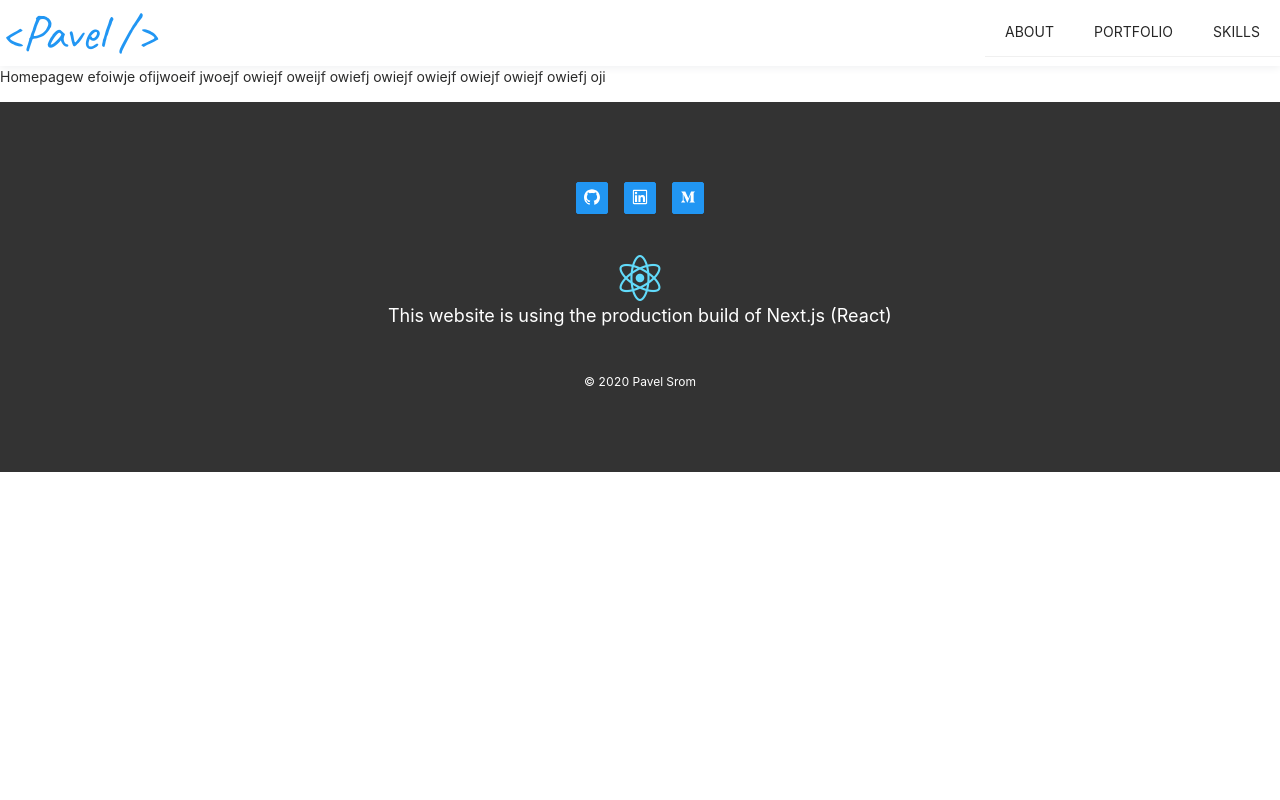
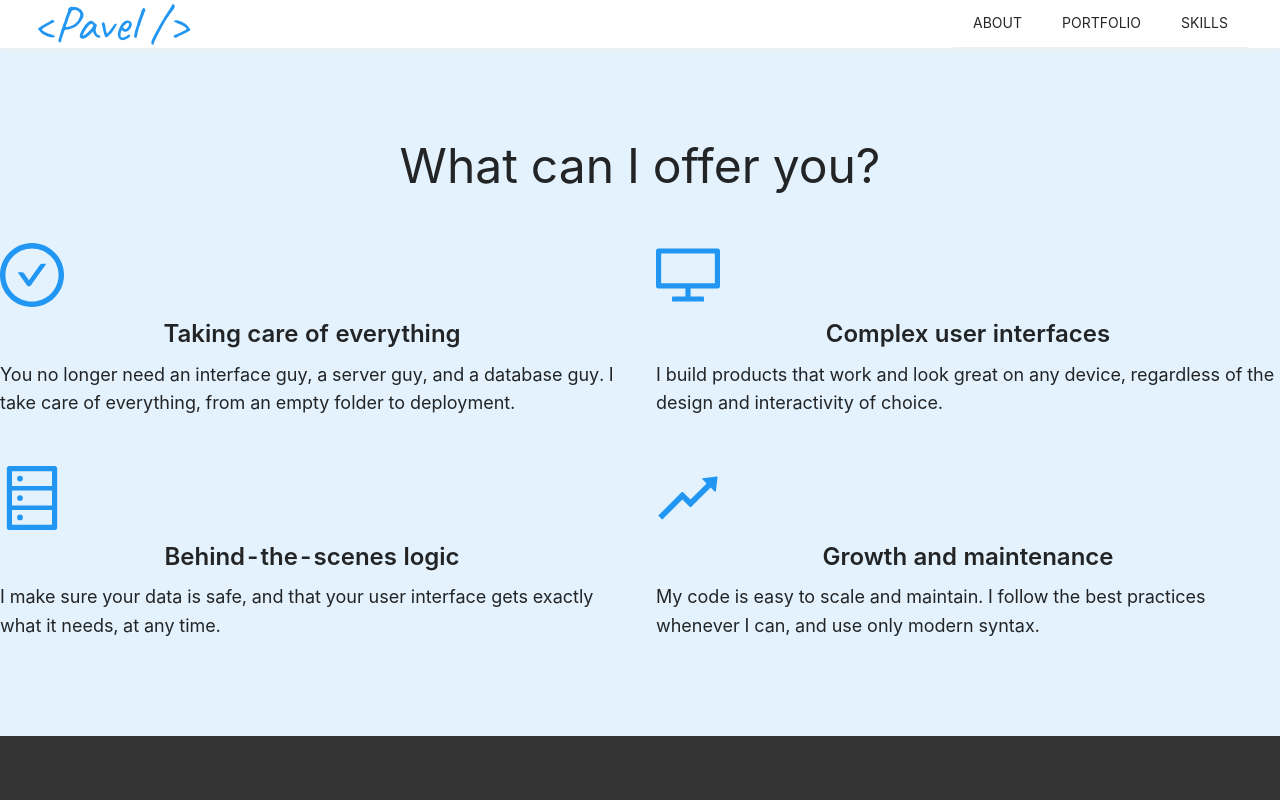
Before and after one commit to PavelSrom/next-typescript-portfolio, a Next.js app: page / in a window 1280 px wide. Shown: the top 800 px of the page. Built offline with nearby package versions, Linux system fonts and the light colour scheme.

Commit message:
feat: service teaser

```diff
--- a/components/header/index.tsx
+++ b/components/header/index.tsx
@@ -15,9 +15,12 @@ const useStyles = makeStyles<Theme>(theme => ({
     left: 0,
     zIndex: 90,
     width: '100%',
-    height: 66,
+    height: 48,
     display: 'flex',
     flexDirection: 'column',
+    [theme.breakpoints.up.md]: {
+      padding: `0 ${theme.spacing(4)}px`,
+    },
   },
   container: {
     height: '100%',
@@ -51,7 +54,7 @@ const Footer: React.FC = () => {
   return (
     <>
       <header className={classes.header}>
-        <ResponsiveContainer noPadding className={classes.container}>
+        <ResponsiveContainer noPadding maxWidth="xl" className={classes.container}>
           <Link href="/">
             <a href="/">
               <p className="logo">{'<Pavel />'}</p>
@@ -97,7 +100,7 @@ const Footer: React.FC = () => {
         `}</style>
       </header>
 
-      <div style={{ marginBottom: 66 }} />
+      <div style={{ marginBottom: 48 }} />
     </>
   )
 }
--- /dev/null
+++ b/components/service-teaser/index.tsx
@@ -0,0 +1,97 @@
+import React from 'react'
+import { Row, Col } from 'antd'
+import {
+  RiseOutlined,
+  DatabaseOutlined,
+  DesktopOutlined,
+  CheckCircleOutlined,
+} from '@ant-design/icons'
+import { makeStyles } from '@material-ui/styles'
+import { Theme } from '../../utils/theme'
+import ResponsiveContainer from '../../styleguide/responsive-container'
+import { Headline, Subheadline, BodyText } from '../../styleguide/typography'
+import useResponsiveDesign from '../../utils/hooks'
+
+const useStyles = makeStyles<Theme>(theme => ({
+  section: {
+    background: theme.color.lightblue,
+  },
+  gridItem: {
+    display: 'flex',
+    flexDirection: 'column',
+    marginBottom: theme.spacing(2),
+  },
+  icon: {
+    justifySelf: 'center',
+    fontSize: theme.spacing(8),
+    color: theme.color.primary,
+  },
+  subheadline: {
+    marginTop: theme.spacing(1),
+    marginBottom: theme.spacing(1),
+    textAlign: 'center',
+  },
+}))
+
+const items = [
+  {
+    headline: 'Taking care of everything',
+    description: `You no longer need an interface guy, a server guy, and a
+		database guy. I take care of everything, from an empty folder to
+		deployment.`,
+    icon: CheckCircleOutlined,
+  },
+  {
+    headline: 'Complex user interfaces',
+    description: `I build products that work and look great on any device,
+		regardless of the design and interactivity of choice.`,
+    icon: DesktopOutlined,
+  },
+  {
+    headline: 'Behind-the-scenes logic',
+    description: `I make sure your data is safe, and that your user interface gets
+		exactly what it needs, at any time.`,
+    icon: DatabaseOutlined,
+  },
+  {
+    headline: 'Growth and maintenance',
+    description: `My code is easy to scale and maintain. I follow the best
+		practices whenever I can, and use only modern syntax.`,
+    icon: RiseOutlined,
+  },
+]
+
+type Props = {
+  withButton?: boolean
+}
+
+const ServiceTeaser: React.FC<Props> = ({ withButton }) => {
+  const classes = useStyles()
+  const { spacing } = useResponsiveDesign()
+
+  return (
+    <section className={classes.section}>
+      <ResponsiveContainer>
+        <Headline style={{ textAlign: 'center', marginBottom: spacing }}>
+          What can I offer you?
+        </Headline>
+
+        <Row gutter={[32, 32]}>
+          {items.map(({ headline, description, icon: Icon }) => (
+            <Col key={headline} xs={24} md={12}>
+              <div className={classes.gridItem}>
+                <Icon className={classes.icon} />
+                <Subheadline strong className={classes.subheadline}>
+                  {headline}
+                </Subheadline>
+                <BodyText>{description}</BodyText>
+              </div>
+            </Col>
+          ))}
+        </Row>
+      </ResponsiveContainer>
+    </section>
+  )
+}
+
+export default ServiceTeaser
--- a/pages/index.tsx
+++ b/pages/index.tsx
@@ -1,12 +1,10 @@
 import React from 'react'
 import { NextPage } from 'next'
+import ServiceTeaser from '../components/service-teaser'
 
 const Homepage: NextPage = () => (
   <div>
-    <p>
-      Homepagew efoiwje ofijwoeif jwoejf owiejf oweijf owiefj owiejf owiejf owiejf owiejf
-      owiefj oji
-    </p>
+    <ServiceTeaser withButton />
   </div>
 )
 
--- a/styleguide/responsive-container/index.tsx
+++ b/styleguide/responsive-container/index.tsx
@@ -44,7 +44,7 @@ const useStyles = makeStyles<Theme, ThemeProps>(theme => ({
   },
 }))
 
-type Props = ThemeProps & React.HTMLAttributes<HTMLElement>
+type Props = ThemeProps & React.HTMLAttributes<HTMLDivElement>
 
 // work in progress
 const ResponsiveContainer: React.FC<Props> = ({
--- a/styleguide/typography/index.tsx
+++ b/styleguide/typography/index.tsx
@@ -1,4 +1,5 @@
 import React from 'react'
+import clsx from 'clsx'
 import { makeStyles } from '@material-ui/styles'
 import { Typography } from 'antd'
 import { TextProps } from 'antd/lib/typography/Text'
@@ -11,19 +12,39 @@ type ThemeProps = {
 }
 
 const useStyles = makeStyles<Theme, ThemeProps>(() => ({
+  headline: {
+    fontSize: 48,
+    fontWeight: 400,
+    marginBottom: 0,
+  },
+  subheadline: {
+    fontSize: 24,
+  },
   bodyText: {
     color: ({ color }) => color && color,
     fontSize: ({ sub }) => (sub ? 12 : 18),
   },
 }))
 
-const { Title, Text } = Typography
+const { Text } = Typography
 
-export const Headline: React.FC<TitleProps> = ({ children, ...rest }) => {
+export const Headline: React.FC<TitleProps> = ({ children, className, ...rest }) => {
+  const classes = useStyles({})
+
   return (
-    <Title {...rest} level={1}>
+    <h1 {...rest} className={classes.headline}>
       {children}
-    </Title>
+    </h1>
+  )
+}
+
+export const Subheadline: React.FC<TextProps> = ({ children, className, ...rest }) => {
+  const classes = useStyles({})
+
+  return (
+    <Text {...rest} className={clsx(className, classes.subheadline)}>
+      {children}
+    </Text>
   )
 }
 
--- /dev/null
+++ b/utils/hooks.ts
@@ -0,0 +1,40 @@
+import { useState, useEffect } from 'react'
+
+type ReturnType = {
+  width: number
+  spacing: number
+}
+
+export default (): ReturnType => {
+  const [width, setWidth] = useState<number>(0)
+  let spacing = 0
+
+  const handleResize = () => setWidth(window.innerWidth)
+
+  useEffect(() => {
+    window.addEventListener('resize', handleResize)
+
+    return () => {
+      window.removeEventListener('resize', handleResize)
+    }
+  }, [])
+
+  if (typeof window !== undefined) {
+    if (width < 600) {
+      spacing = 40
+    } else if (width >= 600 && width < 960) {
+      spacing = 40
+    } else if (width >= 960 && width < 1280) {
+      spacing = 80
+    } else if (width >= 1280 && width < 1920) {
+      spacing = 80
+    } else {
+      spacing = 80
+    }
+  }
+
+  return {
+    width,
+    spacing,
+  }
+}
```
Also changed, not shown: styleguide/line-length/index.tsx (added, +30 -0 lines).
